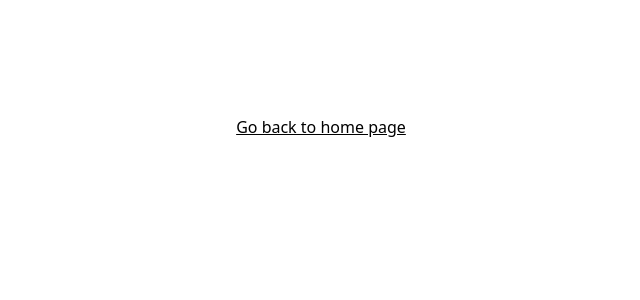
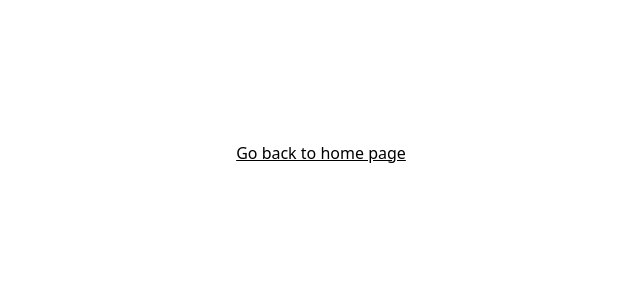
Before and after one commit to karanlakhwani910/form-builder, a React (Create React App) app: page /render in a window 1280 px wide. Shown: the top 300 px of the page, without its empty margins (319-959 px from the left). Built offline with nearby package versions, Linux system fonts and the light colour scheme.

Commit message:
css changes

```diff
--- a/src/css/Render.css
+++ b/src/css/Render.css
@@ -14,7 +14,7 @@
 
 .final-form .link-home{
     text-align: center;
-    margin: 3% auto;
+    margin: 5% auto;
 }
 
 
```
